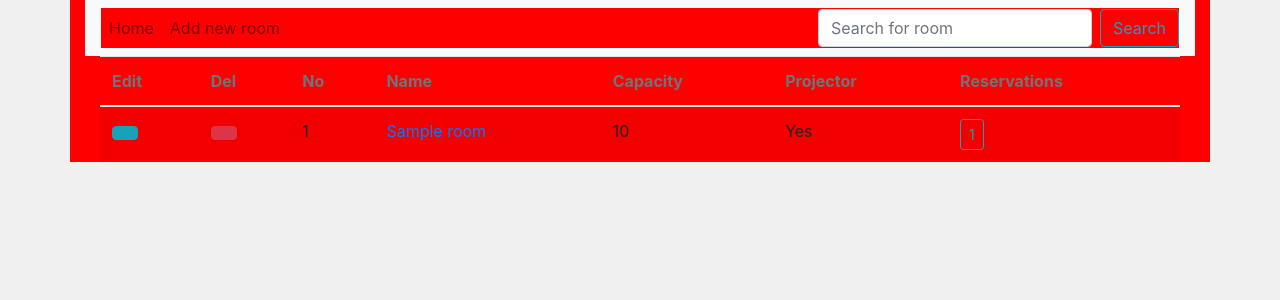
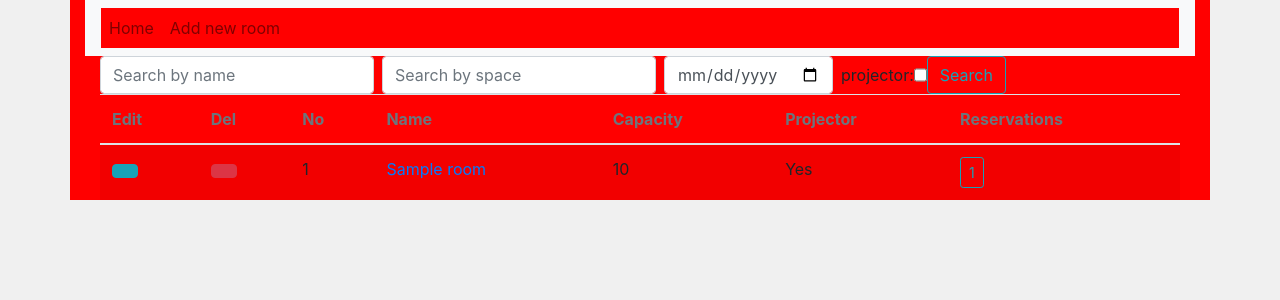
Before and after one commit to p2008/skyscraper, a Django app: page /rooms/ in a window 1280 px wide. Shown: the top 300 px of the page. Run offline with Django 3.2, Linux system fonts and the light colour scheme; tables that the repository leaves empty hold one stand-in row (values such as "Sample post"); some libraries are stand-ins or nearby versions.

Commit message:
Add search

```diff
--- a/rooms/templates/all_rooms_view.html
+++ b/rooms/templates/all_rooms_view.html
@@ -7,7 +7,20 @@
 {#Zrobić menu jako szablon i załadować#}
 {% block content %}
     <div class="col-md-12">
-        <table class="table table-striped no-top-border" >
+        <div class="search">
+            <form class="form-inline" method="get" action="">
+                <input class="form-control mr-sm-2" type="search" name="name" placeholder="Search by name" aria-label="name" {% if search_form.name %} value="{{ search_form.name }}" {% endif %}>
+                <input id="number" class="form-control mr-sm-2"  type="number" name="min_capacity" placeholder="Search by space" aria-label="min_capacity" value="{{ search_form.min_capacity }}">
+                <input class="form-control mr-sm-2" type="date" name="day" placeholder="Search by day" aria-label="day" value="{{ search_form.day }}">
+                <div class="checkbox">
+                    <label for="projector">projector:
+                    <input id="projector" class="form-control" type="checkbox" name="projector" placeholder="Search by projector" aria-label="projector" {% if search_form.projector %} checked {% endif %}>
+                </label></div>
+                <button class="btn btn-outline-info my-2 my-sm-0" name="search" type="submit">Search</button>
+            </form>
+        </div>
+
+        <table class="table table-striped no-top-border">
             <thead class="">
             <tr>
                 <th scope="col" class="column-max text-secondary">Edit</th>
@@ -15,8 +28,11 @@
                 <th scope="col" class="column-fit text-secondary">No</th>
                 <th scope="col" class="text-secondary">Name</th>
                 <th scope="col" class="column-fit text-secondary">Capacity</th>
-                    <th scope="col" class="column-fit text-secondary">Projector</th>
-                    <th scope="col" class="column-fit text-secondary">Reservations</th>
+                <th scope="col" class="column-fit text-secondary">Projector
+                </th>
+                <th scope="col" class="column-fit text-secondary">
+                    Reservations
+                </th>
             </tr>
             </thead>
             <tbody>
@@ -33,16 +49,20 @@
                         </a>
                     </td>
                     <td>{{ forloop.counter }}</td>
-                        <td><a href="{% url 'room_details' room.id %}">{{ room.name }}</a></td>
+                    <td>
+                        <a href="{% url 'room_details' room.id %}">{{ room.name }}</a>
+                    </td>
                     <td>{{ room.capacity }}</td>
                     <td>
                         {{ room.is_projector|if_yes_no }}
                     </td>
                     <td>
                         {% if room.reservation.count > 0 %}
-                                <a href="{% url 'room_reservation' %}?rid={{ room.id }}" class="btn btn-outline-info btn-sm td-btn link-text"><span>{{ room.reservation|count_future }}</span></a>
+                            <a href="{% url 'room_reservation' %}?rid={{ room.id }}"
+                               class="btn btn-outline-info btn-sm td-btn link-text"><span>{{ room.reservation|count_future }}</span></a>
                         {% else %}
-                                <a href="{% url 'room_reservation' %}?rid={{ room.id }}" class="btn btn-outline-info btn-sm td-btn link-text"><span>FREE</span></a>
+                            <a href="{% url 'room_reservation' %}?rid={{ room.id }}"
+                               class="btn btn-outline-info btn-sm td-btn link-text"><span>FREE</span></a>
                         {% endif %}
                     </td>
                 </tr>
--- a/rooms/templates/navbar.html
+++ b/rooms/templates/navbar.html
@@ -8,9 +8,5 @@
         <a class="nav-link" href="{% url 'add_room' %}">Add new room</a>
       </li>
     </ul>
-    <form class="form-inline my-2 my-lg-0" method="post" action="{% url 'all_rooms' %}">{% csrf_token %}
-      <input class="form-control mr-sm-2" type="search" name="search" placeholder="Search for room" aria-label="Search">
-      <button class="btn btn-outline-info my-2 my-sm-0" type="submit">Search</button>
-    </form>
   </div>
 </nav>
--- a/rooms/view/all_rooms_view.py
+++ b/rooms/view/all_rooms_view.py
@@ -1,19 +1,51 @@
+from django.contrib import messages
 from django.shortcuts import render
+from django.views import View
 
 from rooms.models import Room
-from django.views import View
 
 
 class AllRooms(View):
     template_name = 'all_rooms_view.html'
 
     def get(self, request):
-        rooms = Room.objects.order_by('pk')
+        name = request.GET.get('name')
+        min_capacity = request.GET.get('min_capacity')
+        day = request.GET.get('day')
+        projector = request.GET.get('projector')
+        no_filter = True
 
-        return render(request, self.template_name, {'rooms': rooms})
+        search_form = {
+            'name': name,
+            'min_capacity': min_capacity,
+            'day': day,
+            'projector': projector,
+            'no_filter': no_filter,
+        }
 
-    def post(self, request):
-        search_string = request.POST.get('search')
-        rooms = Room.objects.filter(name__icontains=search_string).order_by('pk')
+        rooms = Room.objects
 
-        return render(request, self.template_name, {'rooms': rooms})
+        if name:
+            no_filter = False
+            rooms = Room.objects.filter(name__icontains=name).order_by('pk')
+
+        if min_capacity:
+            no_filter = False
+            rooms = rooms.filter(capacity__gte=min_capacity).order_by('pk')
+
+        if day:
+            no_filter = False
+            rooms = rooms.exclude(reservation__date=day).order_by('pk')
+
+        if projector:
+            no_filter = False
+            rooms = rooms.filter(is_projector=True).order_by('pk')
+
+        if no_filter:
+            rooms = rooms.order_by('pk')
+
+        if not rooms:
+            messages.error(request, 'No free rooms for given criteria')
+
+        return render(request, self.template_name,
+                      {'rooms': rooms, 'search_form': search_form})
```
Also changed, not shown: rooms/forms.py (+9 -0 lines), rooms/static/rooms/style.css (+13 -1 lines), rooms/templates/edit_room_view.html (+4 -5 lines). Lines whose indentation alone changed are shown as unchanged.
